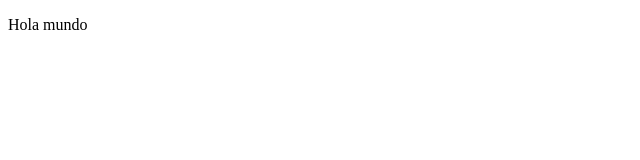
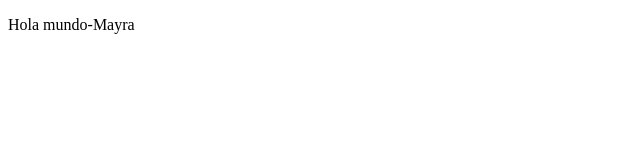
Before and after one commit to hebertYuri/encriptadorAlura, a plain HTML site: page index.html in a window 1280 px wide. Shown: the full height of the page, 0-640 px from the left. Drawn offline with Linux system fonts and the light colour scheme.

Commit message:
mi primer commit

```diff
--- a/index.html
+++ b/index.html
@@ -7,6 +7,6 @@
     <title>Document</title>
 </head>
 <body>
-    <p>Hola mundo</p>
+    <p>Hola mundo-Mayra</p>
 </body>
 </html>
```
